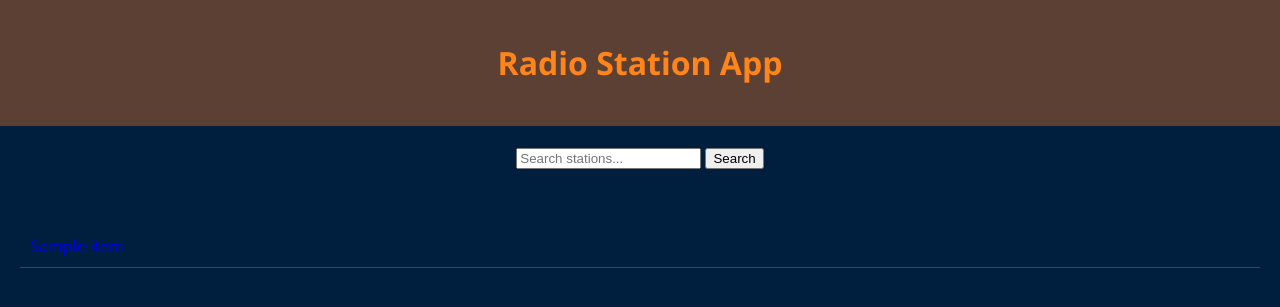
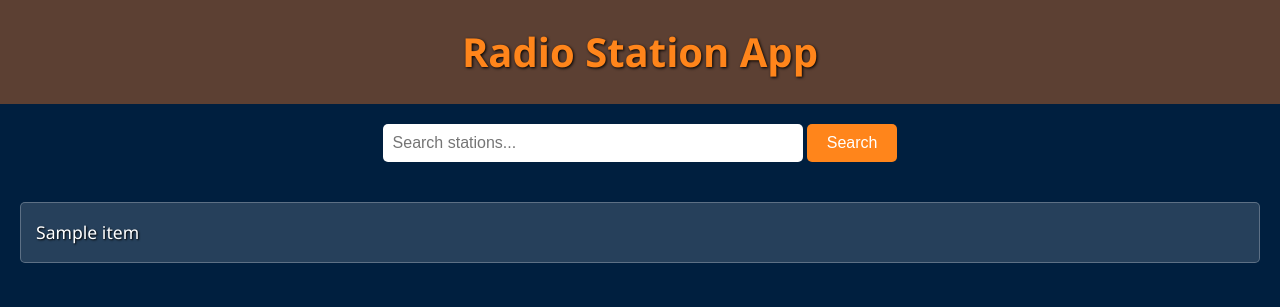
Before and after one commit to AaronOoooo/RadioStationApp, a Flask app: page / in a window 1280 px wide. Shown: the top 307 px of the page. Run offline with Flask 3, Linux system fonts and the light colour scheme; a database or web service that is not in the repository returns one stand-in record (values such as "Sample title"); data that the repository does not hold is empty.

Commit message:
improved text readability and layout

```diff
--- a/static/css/styles.css
+++ b/static/css/styles.css
@@ -4,6 +4,7 @@
     font-family: 'Segoe UI', Tahoma, Geneva, Verdana, sans-serif;
     margin: 0;
     padding: 0;
+    line-height: 1.6;
 }
 
 header {
@@ -12,8 +13,11 @@
     text-align: center;
 }
 
-h1 {
+header h1 {
     color: #ff851b; /* Soft vibrant orange */
+    text-shadow: 1px 1px 3px #000;
+    font-size: 2.5em;
+    margin: 0;
 }
 
 .search-container {
@@ -21,22 +25,79 @@
     text-align: center;
 }
 
+.search-container input[type="text"] {
+    width: 80%;
+    max-width: 400px;
+    padding: 10px;
+    border: none;
+    border-radius: 5px;
+    font-size: 1em;
+}
+
+.search-container button {
+    padding: 10px 20px;
+    font-size: 1em;
+    border: none;
+    border-radius: 5px;
+    background-color: #ff851b;
+    color: #fff;
+    cursor: pointer;
+    transition: background-color 0.2s;
+}
+
+.search-container button:hover {
+    background-color: #e47413;
+}
+
 .station-list {
     padding: 20px;
 }
 
 .station-list ul {
-    list-style: none;
+    display: grid;
+    grid-template-columns: repeat(auto-fit, minmax(250px, 1fr));
+    gap: 1rem;
     padding: 0;
+    list-style-type: none;
+    margin: 0;
 }
 
 .station-list li {
-    padding: 10px;
-    border-bottom: 1px solid #444;
+    background: rgba(255, 255, 255, 0.15);
+    border: 1px solid rgba(255, 255, 255, 0.25);
+    padding: 15px;
+    border-radius: 5px;
+    transition: transform 0.2s, background-color 0.2s;
+}
+
+.station-list li:hover {
+    transform: scale(1.02);
+    background-color: rgba(255, 255, 255, 0.25);
+}
+
+.station-list li a {
+    color: #fff;                /* Ensure link text is bright white */
+    text-decoration: none;
+    font-size: 1.1em;
+    text-shadow: 1px 1px 2px #000;
+}
+
+.station-list li a:hover {
+    color: #ff851b;            /* Hover color for station links */
 }
 
 .station-detail {
     padding: 20px;
+}
+
+.station-detail h2 {
+    text-shadow: 1px 1px 2px #000;
+    margin-top: 0;
+}
+
+.station-detail p {
+    margin: 10px 0;
+    text-shadow: 1px 1px 2px #000;
 }
 
 .station-detail img {
```
